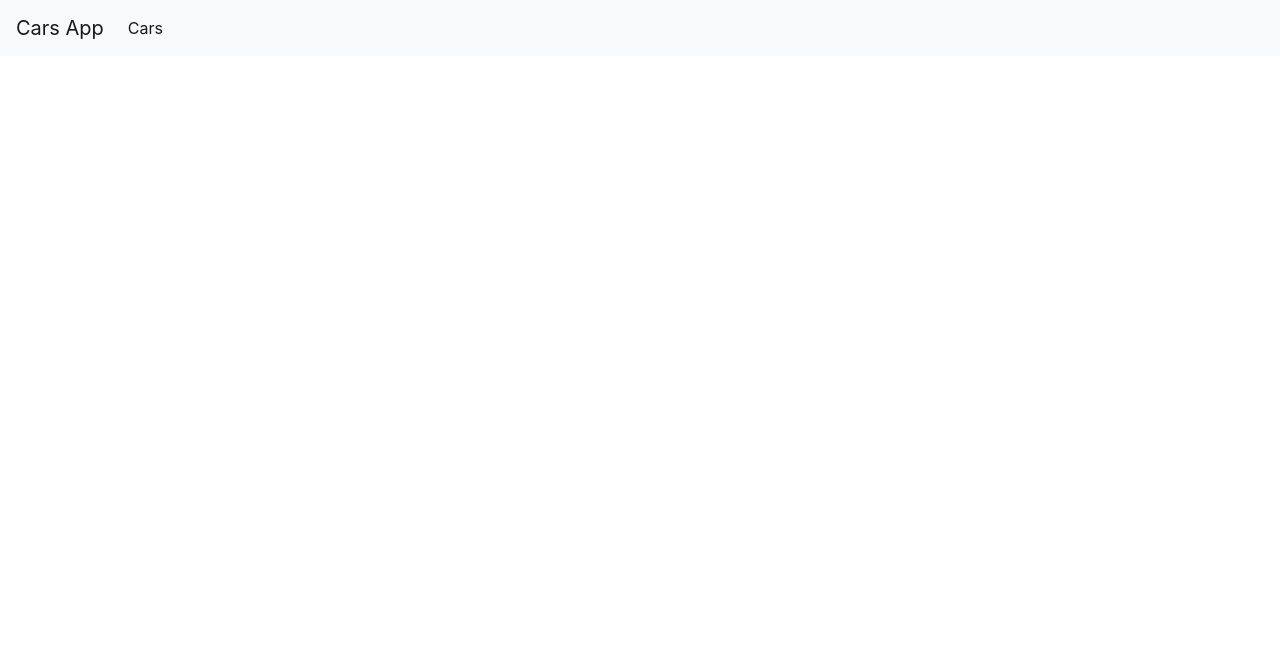
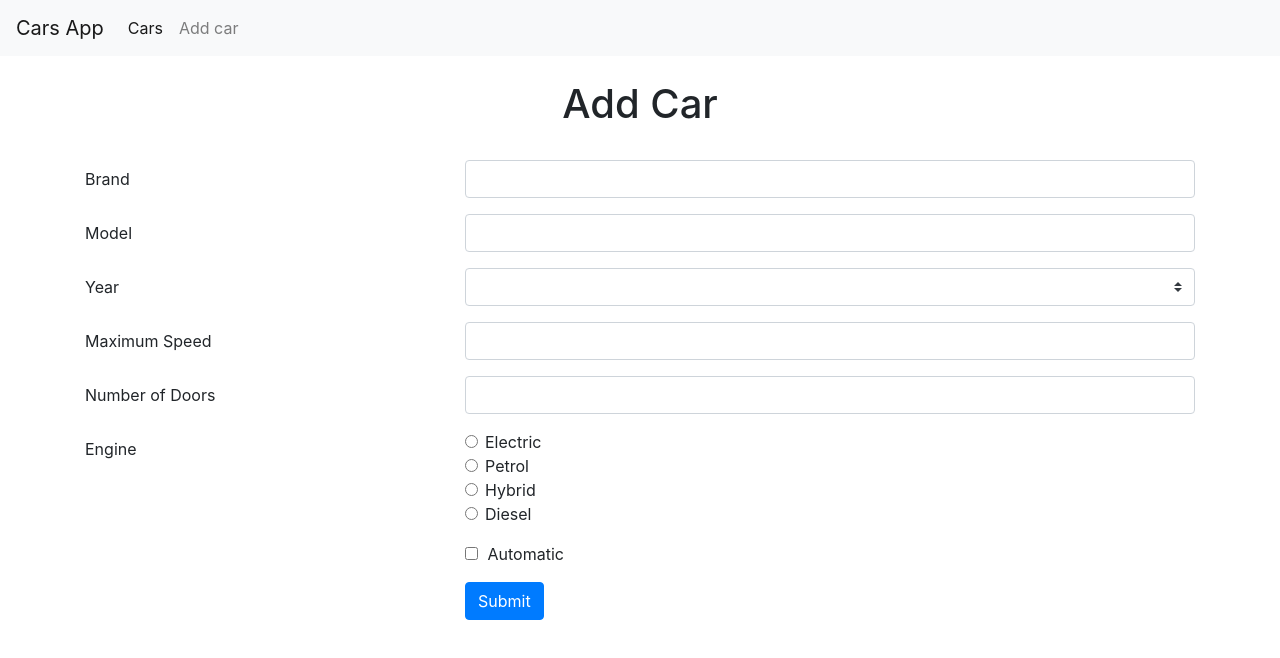
Before and after one commit to NatasaRadovanovic/cars-app, a Vue app: page /add-car in a window 1280 px wide. Shown: the top 658 px of the page. Built offline with nearby package versions, Linux system fonts and the light colour scheme.

Commit message:
exercise3

```diff
--- /dev/null
+++ b/src/components/AddCar.vue
@@ -0,0 +1,119 @@
+<template>
+  <div class="container mt-4">
+  <h1 style="text-align:center">Add Car</h1><br>
+   <form @submit.prevent="onSubmit" >
+    <div class="form-group row">
+      <label class="col-4 col-form-label" for="brand">Brand</label>
+      <div class="col-8">
+        <input id="brand" name="brand" type="text" class="form-control here" required="required" minlength="2" v-model="car.brand">
+      </div>
+    </div>
+    <div class="form-group row">
+      <label for="model" class="col-4 col-form-label">Model</label>
+      <div class="col-8">
+        <input id="model" name="model" type="text" class="form-control here" required="required" minlength="2" v-model="car.model">
+      </div>
+    </div>
+    <div class="form-group row">
+      <label for="year" class="col-4 col-form-label">Year</label>
+      <div class="col-8">
+        <select id="year" name="year" class="custom-select" required="required" v-model="car.year">
+          <option v-for="year in years" :value="year" :key="year">{{ year }}</option>
+        </select>
+      </div>
+    </div>
+    <div class="form-group row">
+      <label for="speed" class="col-4 col-form-label">Maximum Speed</label>
+      <div class="col-8">
+        <input id="speed" name="speed" type="number" class="form-control here" required="required" v-model="car.maxSpeed">
+      </div>
+    </div>
+    <div class="form-group row">
+      <label for="doors" class="col-4 col-form-label">Number of Doors</label>
+      <div class="col-8">
+        <input id="doors" name="doors" type="number" class="form-control here" required="required" v-model="car.numberOfDoors">
+      </div>
+    </div>
+    <div class="form-group row">
+      <label class="col-4 col-form-label">Engine</label>
+      <div class="col-8">
+        <div class="form-check">
+          <label class="form-check-label">
+            <input name="engine" type="radio" required="required" class="form-check-input" value="electric" v-model="car.engine">
+            Electric
+          </label>
+        </div>
+        <div class="form-check">
+          <label class="form-check-label">
+            <input name="engine" type="radio" required="required" class="form-check-input" value="petrol" v-model="car.engine">
+            Petrol
+          </label>
+        </div>
+        <div class="form-check">
+          <label class="form-check-label">
+            <input name="engine" type="radio" required="required" class="form-check-input" value="hybrid" v-model="car.engine">
+            Hybrid
+          </label>
+        </div>
+        <div class="form-check">
+          <label class="form-check-label">
+            <input name="engine" type="radio" required="required" class="form-check-input" value="diesel" v-model="car.engine">
+            Diesel
+          </label>
+        </div>
+      </div>
+    </div>
+    <div class="form-group row">
+      <div class="col-4"></div>
+      <div class="col-8">
+        <div class="form-check form-check-inline">
+          <label class="form-check-label">
+            <input name="automatic" type="checkbox" class="form-check-input" value="true" v-model="car.isAutomatic">
+            Automatic
+          </label>
+        </div>
+      </div>
+    </div>
+    <div class="form-group row">
+      <div class="offset-4 col-8">
+        <button name="submit" type="submit" class="btn btn-primary">Submit</button>
+      </div>
+    </div>
+  </form>
+  </div>
+</template>
+
+<script>
+
+import { cars } from '../services/Cars.js'
+
+export default {
+  name: 'AddCar',
+
+  data(){
+    return{
+      car:{},
+        years: Array(29)
+        .fill(1990)
+        .map((x,y) => x+y)
+    }
+  },
+
+ methods:{
+       onSubmit(){
+        cars.add(this.car)
+        .then(response => {
+        this.$router.push('/cars')
+        console.log(this.$router);
+      })
+      .catch(err => console.log(err))
+    }
+  }
+
+  }
+
+</script>
+
+<style>
+
+</style>
--- a/src/components/AppCars.vue
+++ b/src/components/AppCars.vue
@@ -5,13 +5,13 @@
    class="list-group-item list-group-item"
    v-for="(car, key) in cars" :key="key"
    exact-active-class = "active">
-   {{ car.brand }} <br>
-    {{ car.model }} <br>
-    {{ car.year }} <br>
-    {{ car.maxSpeed }} <br>
-    {{ car.isAutomatic }} <br>
-    {{ car.engine }} <br>
-    {{ car.numberOfDoors }} <br>
+   Brand: {{ car.brand }} <br>
+   Model: {{ car.model }} <br>
+   Year: {{ car.year }} <br>
+    Max Speed {{ car.maxSpeed }} <br>
+   Is Automatic {{ car.isAutomatic }} <br>
+   Engine {{ car.engine }} <br>
+  Number of doors: {{ car.numberOfDoors }} <br>
    </div>
   </div>
 </template>
--- a/src/components/NavBar.vue
+++ b/src/components/NavBar.vue
@@ -9,6 +9,9 @@
     <ul class="navbar-nav">
       <li class="nav-item active">
          <router-link to="/cars" class="nav-item nav-link">Cars</router-link>
+      </li>
+      <li class="nav-item">
+         <router-link to="/add-car" class="nav-item nav-link">Add car</router-link>
       </li>
     </ul>
   </div>
--- a/src/router.js
+++ b/src/router.js
@@ -2,6 +2,7 @@ import Vue from 'vue'
 import Router from 'vue-router';
 
 import AppCars from './components/AppCars.vue';
+import AddCar from './components/AddCar.vue';
 
 Vue.use(Router);
 
@@ -10,5 +11,6 @@ export default new Router({
     routes: [
         {path: '/', redirect: 'cars'},
         {path: '/cars', component: AppCars},
+        {path: '/add-car', component: AddCar, name: "add-car"},
       ]
 })
--- a/src/services/Cars.js
+++ b/src/services/Cars.js
@@ -8,6 +8,10 @@ export default class Cars{
     getAll(){
         return axios.get('cars');
     }
+
+    add(car){
+        return axios.post('cars', car);
+    }
 }
 
 export const cars = new Cars();
```
